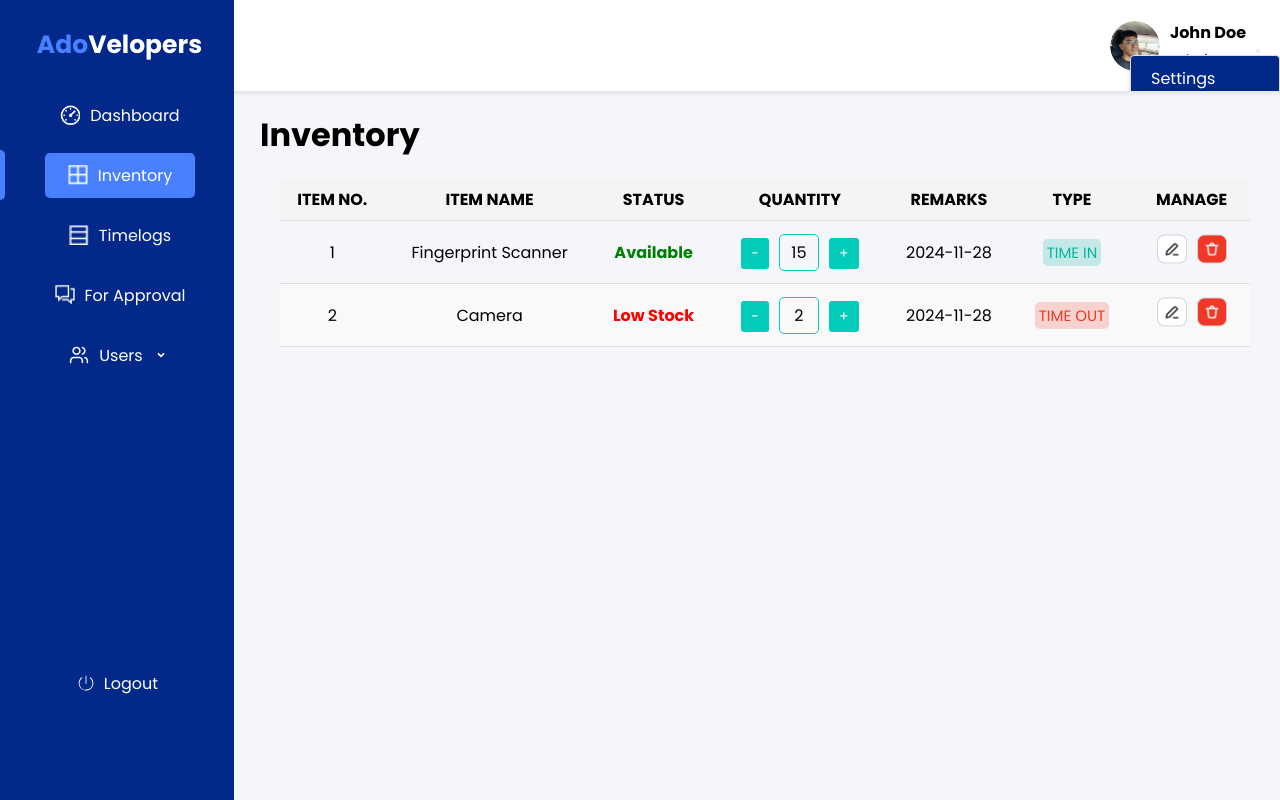
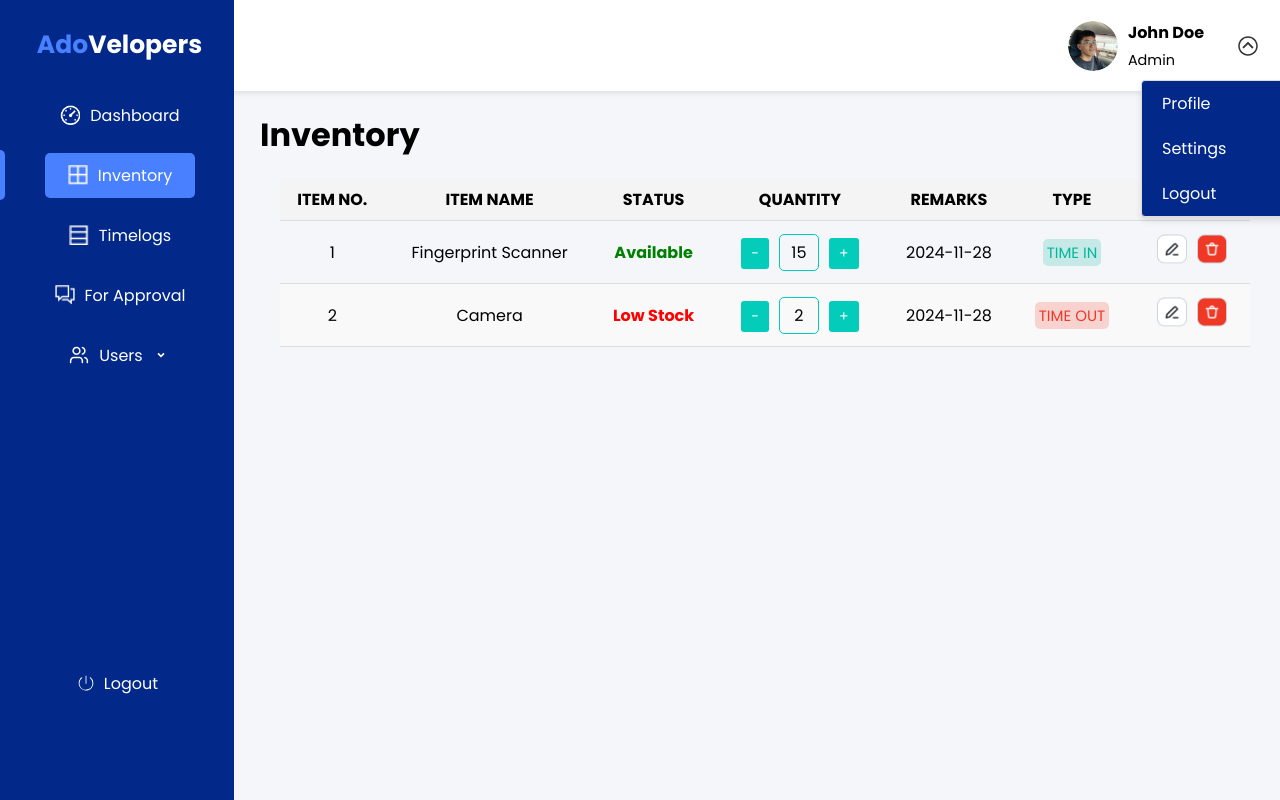
Before and after one commit to AdoVelopers/Adovelopers-Doorlock-Systems-Dashboard, a React (Vite) app: page /inventory in a window 1280 px wide. Both pictures are taken after a click on the button 1258 px from the left and 51 px from the top of the page. Built offline with nearby package versions, Linux system fonts and the light colour scheme; a web font is replaced by a local one.

Commit message:
added dropdown profile

```diff
--- a/src/components/Header.jsx
+++ b/src/components/Header.jsx
@@ -1,12 +1,24 @@
-import React, { useState } from "react";
+import React, { useState, useEffect } from "react";
 import '../styles/Header.css';
 import Image from '../assets/karl-bilog.png';
-import { Dropdown } from 'react-bootstrap';
+import { IoIosArrowDropdown } from "react-icons/io";
 
 function Header() {
     const [showDropdown, setShowDropdown] = useState(false);
 
     const toggleDropdown = () => setShowDropdown(prevState => !prevState);
+
+    useEffect(() => {
+        if (showDropdown) {
+            document.body.style.overflow = 'hidden';
+        } else {
+            document.body.style.overflow = '';
+        }
+
+        return () => {
+            document.body.style.overflow = '';
+        };
+    }, [showDropdown]);
 
     return (
         <div className="global-header">
@@ -26,16 +38,21 @@ function Header() {
                         <p className="user-role">Admin</p>
                     </div>
                     <div className="dropdown-container">
-                        <Dropdown show={showDropdown} onToggle={toggleDropdown} autoClose="outside">
-                            <Dropdown.Toggle variant="link" id="dropdown-custom-components">
-                                <i className="fas fa-caret-down" />
-                            </Dropdown.Toggle>
-
-                            <Dropdown.Menu>
-                                <Dropdown.Item href="/settings">Settings</Dropdown.Item>
-                                <Dropdown.Item href="/logout">Logout</Dropdown.Item>
-                            </Dropdown.Menu>
-                        </Dropdown>
+                        <button
+                            className={`dropdown-toggle ${showDropdown ? 'open' : ''}`}
+                            onClick={toggleDropdown}
+                            aria-haspopup="true"
+                            aria-expanded={showDropdown ? "true" : "false"}
+                        >
+                            <IoIosArrowDropdown />
+                        </button>
+                        {showDropdown && (
+                            <div className="dropdown-menu">
+                                <a className="dropdown-item" href="/profile">Profile</a>
+                                <a className="dropdown-item" href="/settings">Settings</a>
+                                <a className="dropdown-item" href="/logout">Logout</a>
+                            </div>
+                        )}
                     </div>
                 </div>
             </div>
--- a/src/styles/Header.css
+++ b/src/styles/Header.css
@@ -79,13 +79,23 @@
 .dropdown-container {
     position: relative;
     display: inline-block;
-    margin-left: 0.625rem;
+    margin-left: 2rem;
 }
 
-.dropdown-toggle::after {
-    display: none;
+.dropdown-toggle {
+    background: none;
+    border: none;
+    cursor: pointer;
+    font-size: 1.5rem;
+    color: #333;
+    display: flex;
+    align-items: center;
+    justify-content: center;
+    transition: transform 0.3s ease;
 }
-
+.dropdown-toggle.open {
+    transform: rotate(180deg);
+}
 .dropdown-menu {
     right: 0;
     top: 100%;
@@ -95,7 +105,12 @@
     border: 0.0625rem solid #ddd;
     width: 9.375rem;
     z-index: 9999;
-    position: absolute;
+    position: fixed;
+    top: 80px;
+    left: 95%;
+    transform: translateX(-50%);
+    display: flex;
+    flex-direction: column;
 }
 
 .dropdown-item {
```
